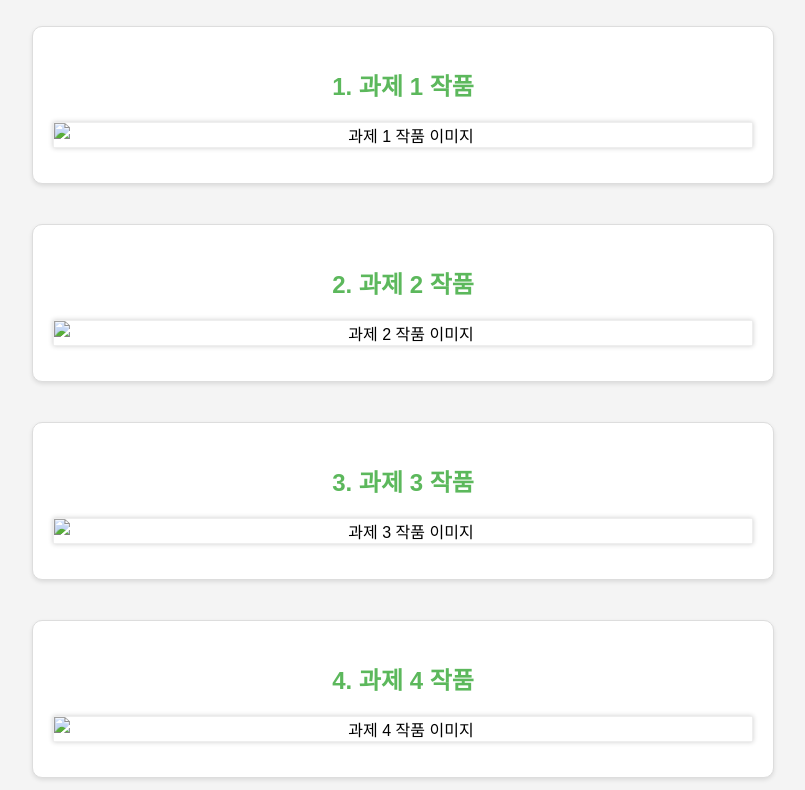
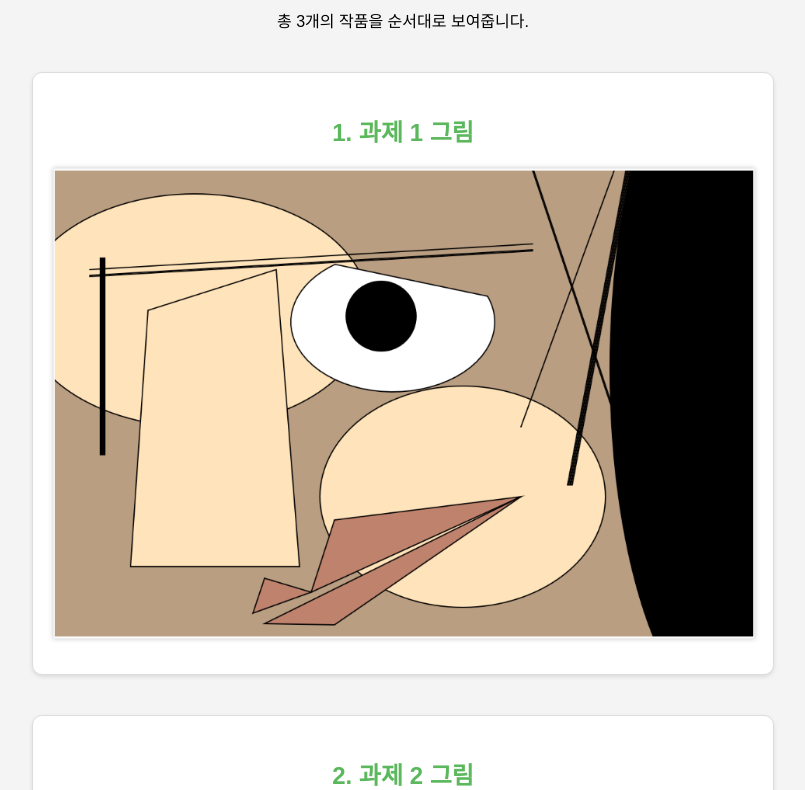
Before and after one commit to min0608joo-debug/p5js-portfolio, a plain HTML site: page index.html in a window 1280 px wide. Shown: the part 81-871 px from the top of the page, without its empty margins (237-1042 px from the left). Drawn offline with Linux system fonts and the light colour scheme.

Commit message:
Update index.html

```diff
--- a/index.html
+++ b/index.html
@@ -3,7 +3,7 @@
 <head>
     <meta charset="UTF-8">
     <meta name="viewport" content="width=device-width, initial-scale=1.0">
-    <title>과제 1~4 제출 갤러리</title>
+    <title>과제 1~3 제출 갤러리</title>
     <style>
         /* 웹페이지 스타일 */
         body { font-family: sans-serif; margin: 20px; text-align: center; background-color: #f4f4f4; }
@@ -18,6 +18,7 @@
             box-shadow: 0 2px 4px rgba(0,0,0,0.1);
         }
         .assignment h2 { color: #5cb85c; }
+        /* 이미지 스타일 */
         .assignment img {
             max-width: 100%;
             height: auto;
@@ -30,26 +31,22 @@
 </head>
 <body>
 
-    <h1>⭐ 과제 1~4 작품 제출</h1>
+    <h1>⭐ 과제 1부터 3까지 작품 제출</h1>
+    <p>총 3개의 작품을 순서대로 보여줍니다.</p>
 
     <div class="assignment">
-        <h2>1. 과제 1 작품</h2>
-        <img src="images/과제 2 20242681 이민주.png" alt="과제 1 작품 이미지">
+        <h2>1. 과제 1 그림</h2>
+        <img src="image/과제 1 그림.png" alt="과제 1 작품 이미지">
     </div>
 
     <div class="assignment">
-        <h2>2. 과제 2 작품</h2>
-        <img src="images/my_caricature.gif" alt="과제 2 작품 이미지">
+        <h2>2. 과제 2 그림</h2>
+        <img src="image/과제 2 그림.png" alt="과제 2 작품 이미지">
     </div>
 
     <div class="assignment">
-        <h2>3. 과제 3 작품</h2>
-        <img src="images/과제 20242681 이민주.png" alt="과제 3 작품 이미지">
-    </div>
-
-    <div class="assignment">
-        <h2>4. 과제 4 작품</h2>
-        <img src="images/assignment4.jpg" alt="과제 4 작품 이미지">
+        <h2>3. 과제 4 움직임</h2>
+        <img src="image/과제 4 움직임.gif" alt="과제 4 움직임 이미지">
     </div>
 
 </body>
```
